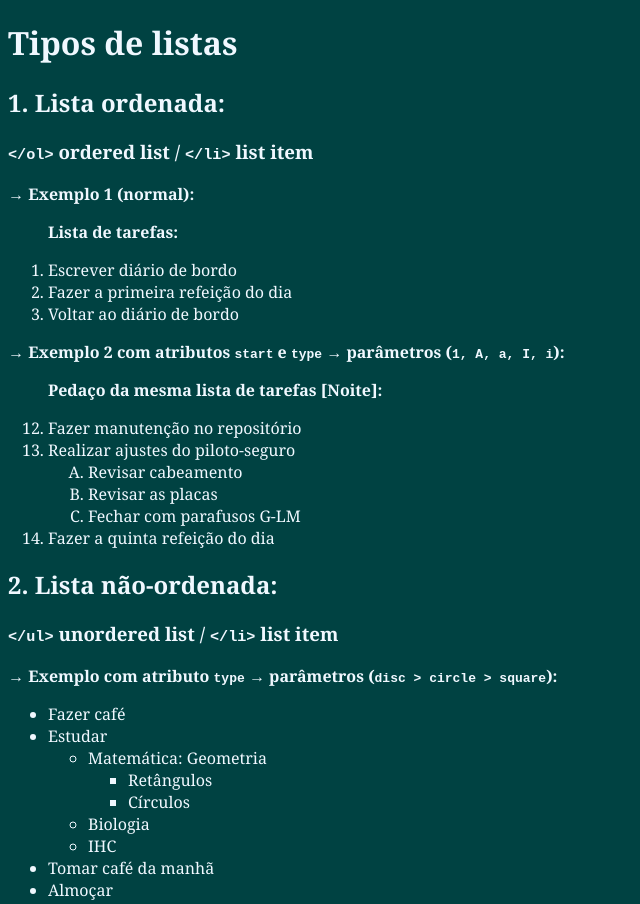
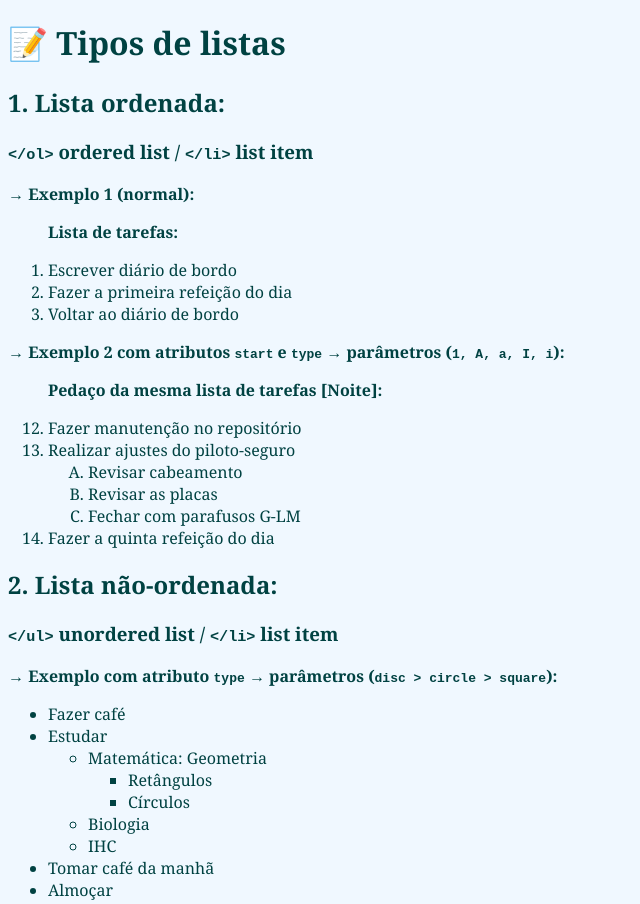
Before and after one commit to victorhugoricarte/list-elements, a plain HTML site: page index.html in a window 1280 px wide. Shown: the top 904 px of the page, without its empty margins (0-640 px from the left). Drawn offline with Linux system fonts and the light colour scheme.

Commit message:
Alteração em arquivos 'index.html' e 'styles.css'

```diff
--- a/assets/css/styles.css
+++ b/assets/css/styles.css
@@ -1,5 +1,5 @@
 body {
     font-family: Cambria, Cochin, Georgia, Times, 'Times New Roman', serif;
-    background-color: rgb(0, 66, 66);
-    color: aliceblue;
+    background-color: aliceblue;
+    color: rgb(0, 66, 66);
 }
--- a/index.html
+++ b/index.html
@@ -7,7 +7,7 @@
     <title>Listas</title>
 </head>
 <body>
-    <h1>Tipos de listas</h1>
+    <h1>&#128221; Tipos de listas</h1>
 
     <h2>1. Lista ordenada:</h2>
     <h3><code>&lt;/ol&gt;</code> ordered list / <code>&lt;/li&gt;</code> list item</h3>
```
